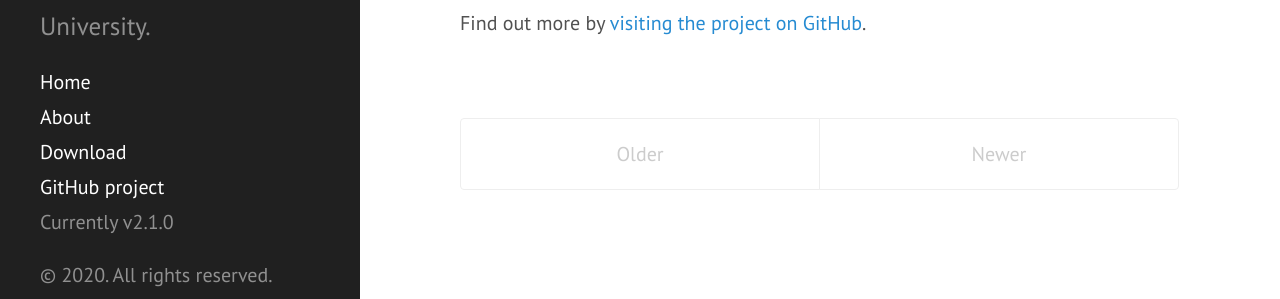
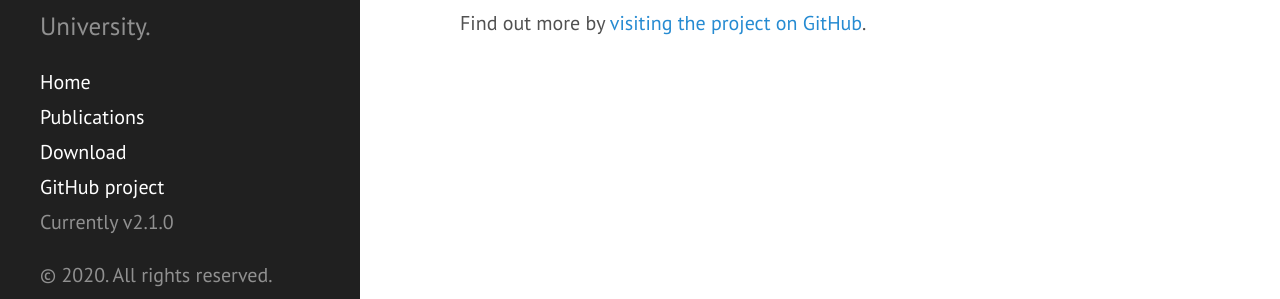
Before and after one commit to davidsichinava/davidsichinava.github.io, a Jekyll site: the page built from index.html, in a window 1280 px wide and 900 px high, scrolled down 4952 px. Shown: the part 570-869 px from the top of the window. Built offline with Jekyll 4.4.1, drawn with Linux system fonts in a browser that asks for light colours; Markdown is read by kramdown in place of the engine named in the settings; the list of posts is cut into pages by our own code.

Commit message:
update website

```diff
--- a/_config.yml
+++ b/_config.yml
@@ -10,7 +10,7 @@ permalink:        pretty
 title:            David Sichinava
 tagline:          'A Jekyll theme'
 description:      'Research Director at CRRC-Georgia | Assistant Professor at Tbilisi State University</a>.'
-url:              http://hyde.getpoole.com
+url:              http://sichinava.ge
 baseurl:          /
 
 author:
@@ -23,4 +23,4 @@ paginate:         5
 version:          2.1.0
 
 github:
-  repo:           https://github.com/davidsichinava/davidsichinava
+  repo:           https://github.com/davidsichinava
--- a/about.md
+++ b/about.md
@@ -1,6 +1,6 @@
 ---
 layout: page
-title: About
+title: Publications
 ---
 
 <p class="message">
--- a/index.html
+++ b/index.html
@@ -19,7 +19,7 @@ title: Home
   {% endfor %}
 </div>
 
-<div class="pagination">
+<!--div class="pagination">
   {% if paginator.next_page %}
     <a class="pagination-item older" href="{{ site.baseurl }}page{{paginator.next_page}}">Older</a>
   {% else %}
```
